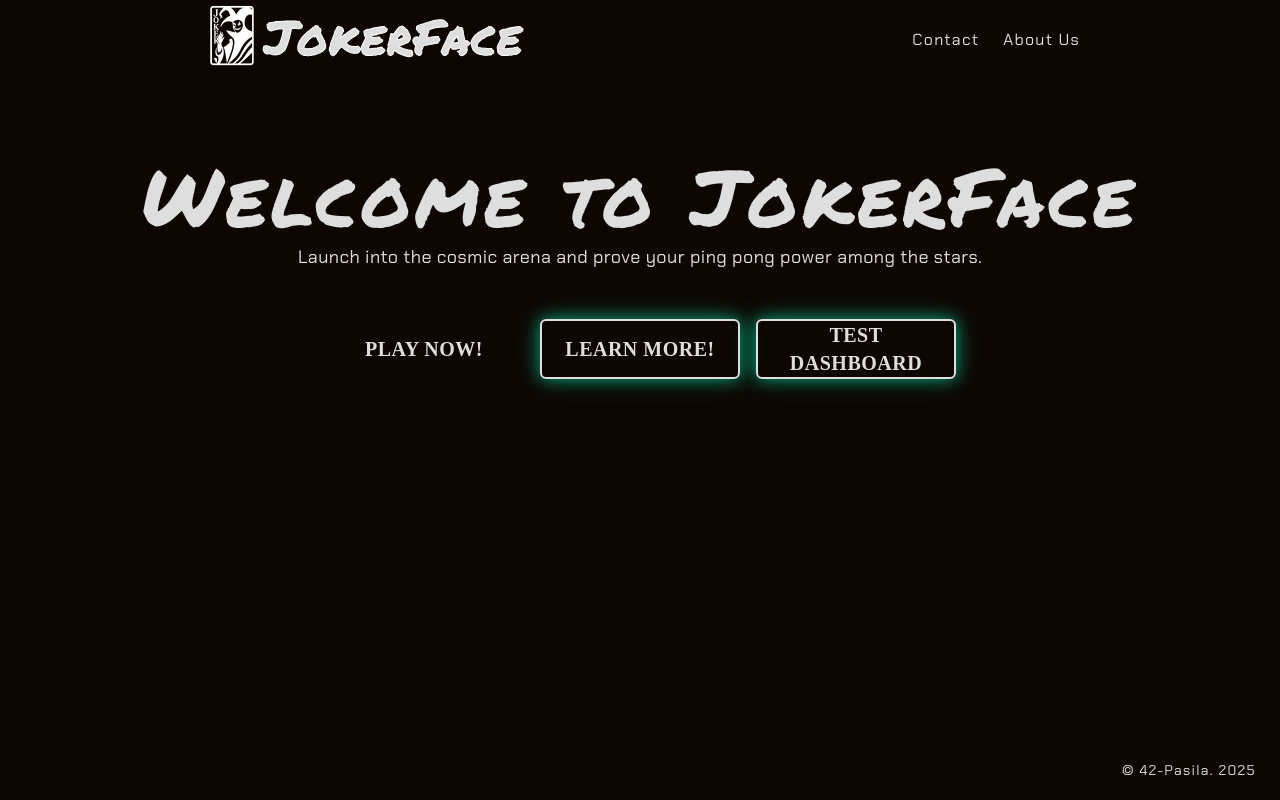
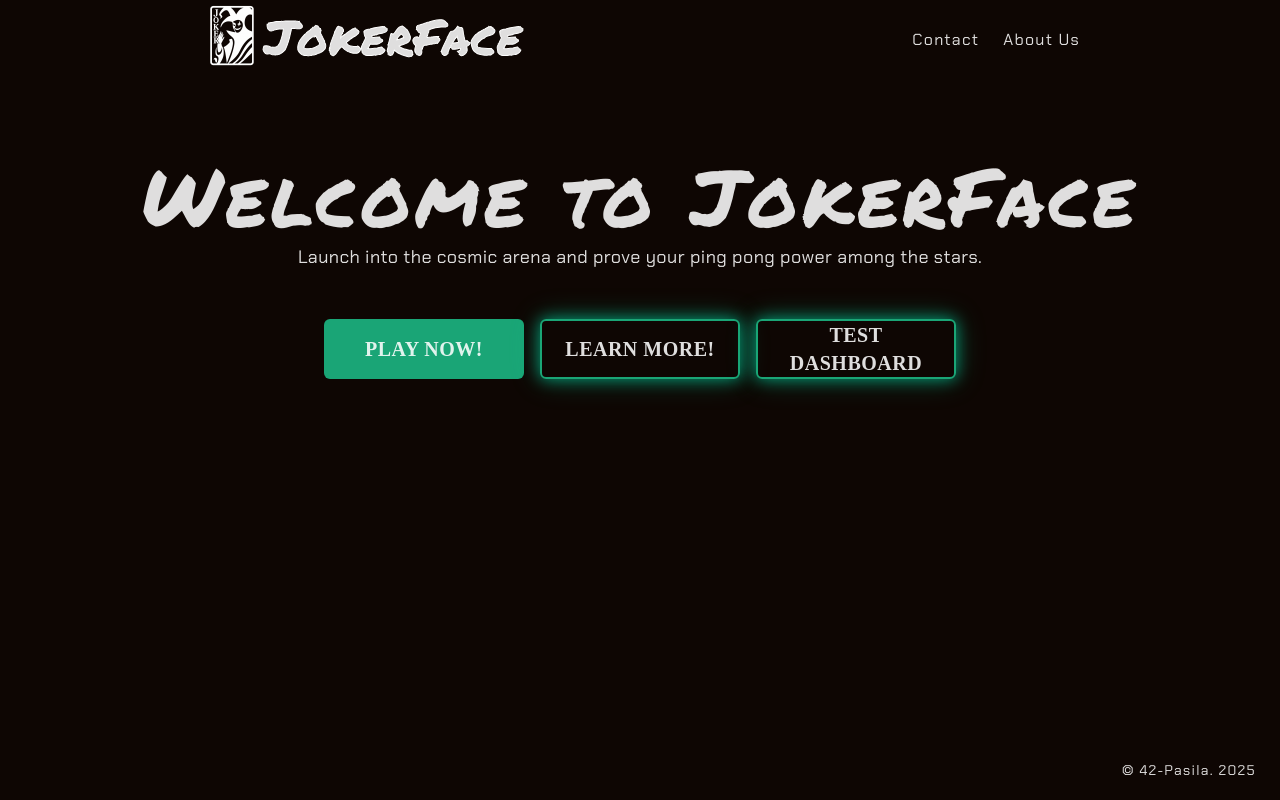
Before and after one commit to 42VN-Pasila/frontend, a React (Vite) app: page / in a window 1280 px wide. Built offline with nearby package versions, Linux system fonts and the light colour scheme; no server answers; a web font is replaced by a local one.

Commit message:
Restructure auth files

```diff
--- a/src/components/Auth/LoginForm.tsx
+++ b/src/components/Auth/LoginForm.tsx
@@ -3,8 +3,8 @@ import { Button } from "../../shared/components";
 import Form from "../../shared/components/Form";
 import React from "react";
 import { Link } from "react-router-dom";
-import { GoogleIcon } from "@/shared/components/features/Validations/GoogleIcon";
-import { useValidation } from "@/shared/components/features/Validations/UseValdiation";
+import { GoogleIcon } from "@/components/Auth/GoogleIcon";
+import { useValidation } from "@/components/Auth/useValdiation";
 
 export const LoginForm = () => {
   const [username, setUsername] = React.useState("");
@@ -81,7 +81,7 @@ export const LoginForm = () => {
       <Button
         type="button"
         size="small"
-        variant="landing"
+        variant="primary"
         emphasis="high"
         onClick={() => console.log("LoginGg")}
       >
--- a/src/components/Auth/RegisterForm.tsx
+++ b/src/components/Auth/RegisterForm.tsx
@@ -3,8 +3,8 @@ import { Button } from "../../shared/components";
 import Form from "../../shared/components/Form";
 import React from "react";
 import { Link } from "react-router-dom";
-import { useValidation } from "@/shared/components/features/Validations/UseValdiation";
-import { GoogleIcon } from "@/shared/components/features/Validations/GoogleIcon";
+import { useValidation } from "@/components/Auth/useValdiation";
+import { GoogleIcon } from "@/components/Auth/GoogleIcon";
 
 export const RegisterForm = () => {
   const [username, setUsername] = React.useState("");
@@ -83,7 +83,6 @@ export const RegisterForm = () => {
         type="submit"
         className="w-full text-4xl sm:text-lg md:text-xl"
         size="small"
-
         onClick={handleRegister}
       >
         Register
@@ -96,7 +95,7 @@ export const RegisterForm = () => {
       <Button
         type="button"
         size="small"
-        variant="landing"
+        variant="primary"
         emphasis="low"
         className="text-4xl sm:text-lg md:text-xl"
         onClick={() => console.log("LoginGg")}
--- a/src/shared/components/features/Validations/UseValdiation.tsx
+++ b/src/components/Auth/useValdiation.ts
@@ -1,5 +1,5 @@
 import { useState } from "react";
-import { ValidateUser } from "./ValidationUtils";
+import { ValidateUser } from "./validation.utils";
 
 type ValidationField =
   | "usernameRegister"
--- a/src/index.css
+++ b/src/index.css
@@ -1,6 +1,6 @@
 @import url("https://fonts.googleapis.com/css2?family=Chakra+Petch:ital,wght@0,300;0,400;0,500;0,600;0,700;1,300;1,400;1,500;1,600;1,700&display=swap");
 @import url("https://db.onlinewebfonts.com/c/4bd53afef5b90dfbb963f9d327a9284b?family=m6x11plus");
-@import url('https://fonts.googleapis.com/css2?family=Permanent+Marker&display=swap');
+@import url("https://fonts.googleapis.com/css2?family=Permanent+Marker&display=swap");
 @import "tailwindcss";
 
 @tailwind base;
@@ -21,7 +21,7 @@
   -webkit-font-smoothing: antialiased;
   -moz-osx-font-smoothing: grayscale;
 
-  /*Landing button color*/
+  /*primary button color*/
   --color-primary: #1ecf94cb;
   --color-primary-hover: #1ae7a3c5;
   --color-primary-active: #15e29ec4;
@@ -43,8 +43,6 @@
   --color-gold: #ffd700;
   --color-gold-hover: #ffcc00;
   --color-gold-active: #e6b800;
-
-
 }
 
 body {
--- a/src/pages/HomePage/HomePageBody/HomePageButton.tsx
+++ b/src/pages/HomePage/HomePageBody/HomePageButton.tsx
@@ -19,7 +19,7 @@ const HomePageButton: React.FC = () => {
         <ResponsiveButtonWrapper>
           <Link to="/login" className="block">
             <Button
-              variant="landing"
+              variant="primary"
               className="w-full
               text-4xl sm:text-lg md:text-xl
               py-1.5 sm:py-3"
@@ -32,7 +32,7 @@ const HomePageButton: React.FC = () => {
         <ResponsiveButtonWrapper>
           <Link to="/login" className="block">
             <Button
-              variant="landing"
+              variant="primary"
               emphasis="low"
               className="
               w-full
@@ -48,7 +48,7 @@ const HomePageButton: React.FC = () => {
         <ResponsiveButtonWrapper>
           <Link to="/dashboard" className="block">
             <Button
-              variant="landing"
+              variant="primary"
               emphasis="low"
               className="
               inline-flex
--- a/src/shared/components/Button.tsx
+++ b/src/shared/components/Button.tsx
@@ -1,6 +1,6 @@
 import React from "react";
 
-type ButtonVariant = "landing" | "game";
+type ButtonVariant = "primary" | "game";
 type ButtonSize = "small" | "medium" | "large";
 type Emphasis = "high" | "low";
 
@@ -15,15 +15,15 @@ const VARIANT_EMPHASIS_CLASSES: Record<
   ButtonVariant,
   Partial<Record<Emphasis, string>>
 > = {
-  landing: {
+  primary: {
     high: [
-      "bg-[var(--color-landing)] hover:bg-[var(--color-landing-hover)] active:bg-[var(--color-landing-active)]",
+      "bg-[var(--color-primary)] hover:bg-[var(--color-primary-hover)] active:bg-[var(--color-primary-active)]",
       "text-[var(--color-secondary-light-gray)] font-medium",
       "hover:shadow-[0_0_20px_rgba(0,221,170,0.8),0_0_40px_rgba(0,221,170,0.5)]",
     ].join(" "),
     low: [
-      "border-2 border-[var(--color-landing)] text-[var(--color-secondary-light-gray)]",
-      "hover:bg-[var(--color-landing)]/10 active:bg-[var(--color-landing-active)]/20",
+      "border-2 border-[var(--color-primary)] text-[var(--color-secondary-light-gray)]",
+      "hover:bg-[var(--color-primary)]/10 active:bg-[var(--color-primary-active)]/20",
       "hover:text-[var(--color-secondary-light-gray)]",
       "shadow-[0_0_15px_rgba(0,221,170,0.6),0_0_30px_rgba(0,221,170,0.3)]",
       "hover:shadow-[0_0_20px_rgba(0,221,170,0.8),0_0_40px_rgba(0,221,170,0.5)]",
@@ -58,7 +58,7 @@ export interface ButtonProps
 export const Button = React.forwardRef<HTMLButtonElement, ButtonProps>(
   (
     {
-      variant = "landing",
+      variant = "primary",
       size = "medium",
       emphasis = "high",
       disabled = false,
```
Also changed, not shown: src/components/Auth/GoogleIcon.tsx (renamed from src/shared/components/features/Validations/GoogleIcon.tsx), src/components/Auth/validation.utils.ts (renamed from src/shared/components/features/Validations/ValidationUtils.tsx).
